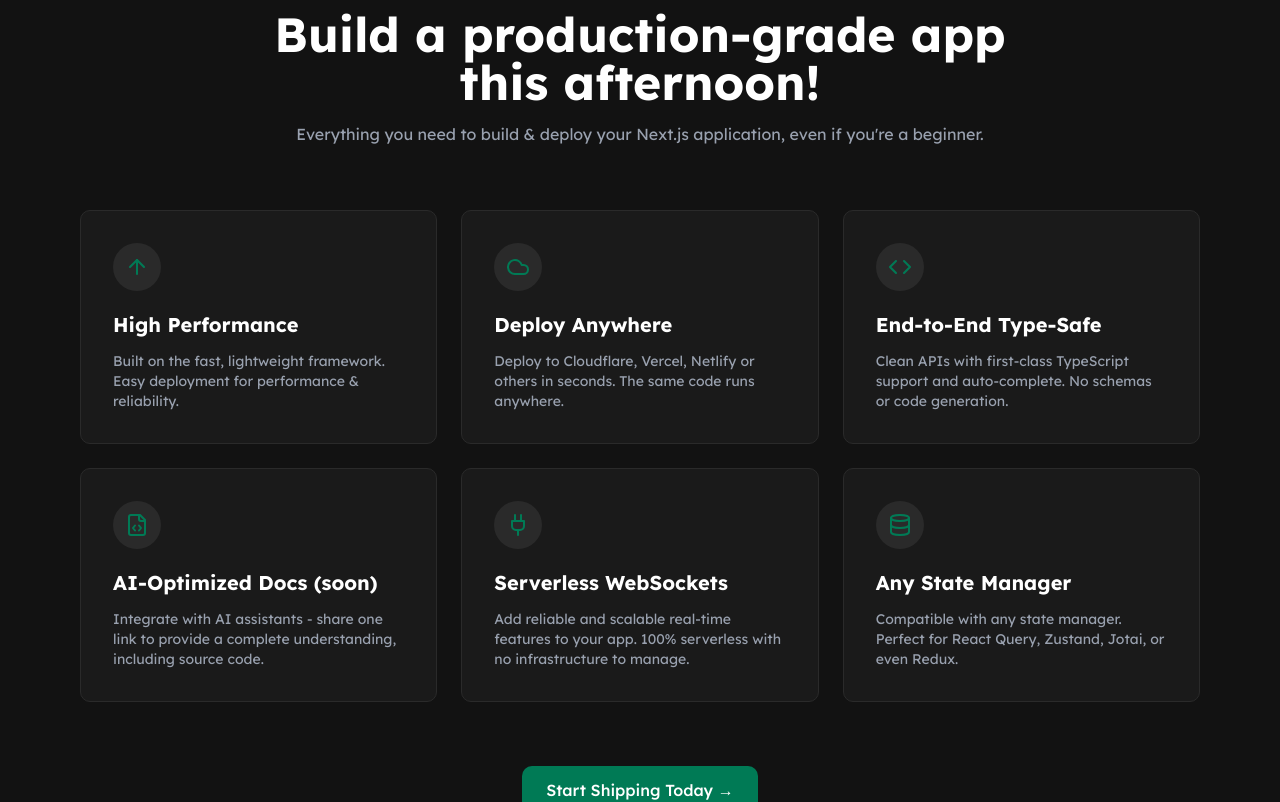
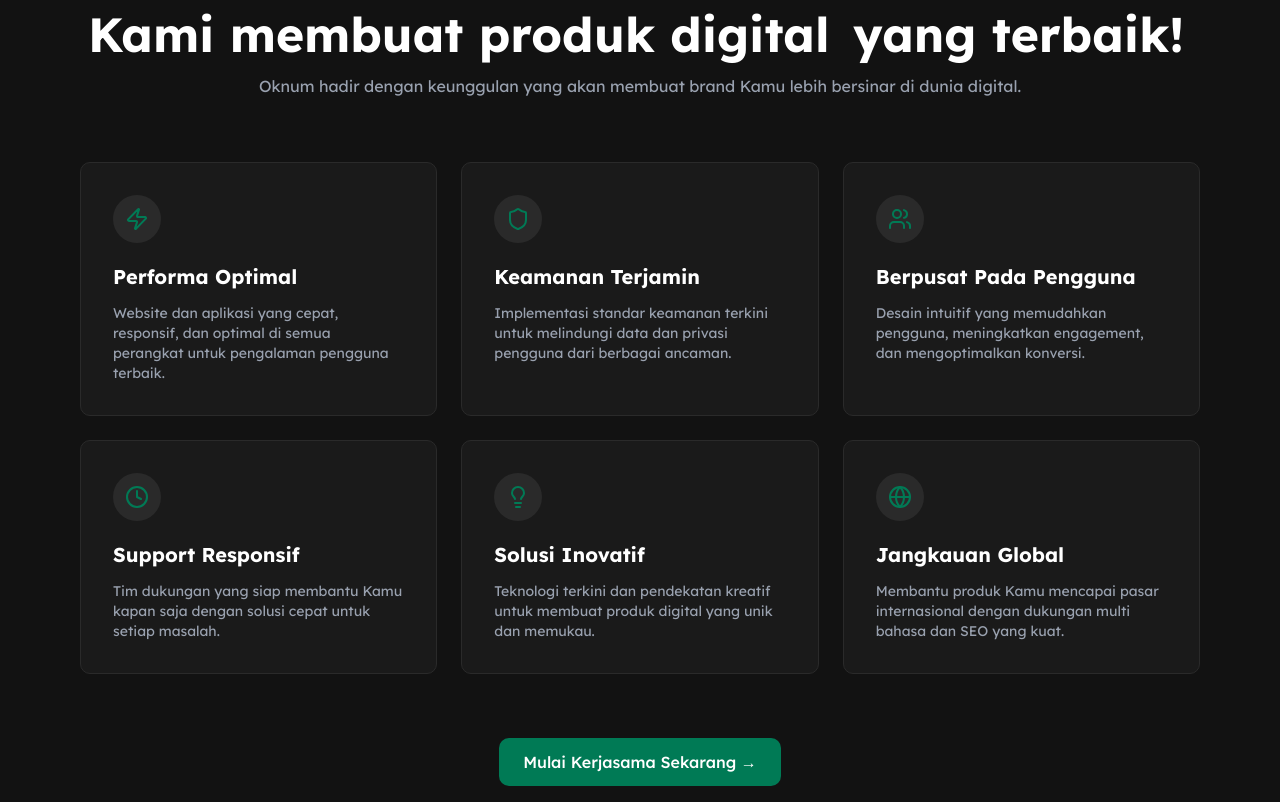
Before and after one commit to gawwe-id/oknum, a Next.js app: page / in a window 1280 px wide. Shown: the part 2580-3382 px from the top of the page. Built offline with nearby package versions, Linux system fonts and the light colour scheme; a web font is replaced by a local one.

Commit message:
update content

```diff
--- a/src/components/features.tsx
+++ b/src/components/features.tsx
@@ -2,7 +2,7 @@
 
 import React from "react";
 import { motion } from "framer-motion";
-import { ArrowUp, Cloud, Code, Database, FileCode, Plug } from "lucide-react";
+import { Zap, Shield, Users, Clock, Lightbulb, Globe } from "lucide-react";
 
 // Animation variants
 const sectionVariants = {
@@ -84,59 +84,59 @@ const Features: React.FC = () => {
         {/* Heading */}
         <motion.div className="text-center mb-16" variants={headingVariants}>
           <h2 className="text-3xl md:text-4xl lg:text-5xl font-bold text-white mb-4">
-            Build a production-grade app{" "}
+            Kami membuat produk digital{" "}
             <span className="relative inline-block">
               <span className="absolute inset-0 transform -skew-x-6 bg-emerald-700 -z-10 rounded-sm" />
               <span className="relative z-0 text-white px-2">
-                this afternoon!
+                yang terbaik!
               </span>
             </span>
           </h2>
           <p className="text-gray-400 max-w-3xl mx-auto">
-            Everything you need to build & deploy your Next.js application, even
-            if you&apos;re a beginner.
+            Oknum hadir dengan keunggulan yang akan membuat brand Kamu lebih
+            bersinar di dunia digital.
           </p>
         </motion.div>
 
         {/* First Row */}
         <div className="grid grid-cols-1 md:grid-cols-3 gap-6 mb-6">
           <FeatureCard
-            title="High Performance"
-            description="Built on the fast, lightweight framework. Easy deployment for performance & reliability."
-            icon={<ArrowUp size={24} />}
+            title="Performa Optimal"
+            description="Website dan aplikasi yang cepat, responsif, dan optimal di semua perangkat untuk pengalaman pengguna terbaik."
+            icon={<Zap size={24} />}
           />
 
           <FeatureCard
-            title="Deploy Anywhere"
-            description="Deploy to Cloudflare, Vercel, Netlify or others in seconds. The same code runs anywhere."
-            icon={<Cloud size={24} />}
+            title="Keamanan Terjamin"
+            description="Implementasi standar keamanan terkini untuk melindungi data dan privasi pengguna dari berbagai ancaman."
+            icon={<Shield size={24} />}
           />
 
           <FeatureCard
-            title="End-to-End Type-Safe"
-            description="Clean APIs with first-class TypeScript support and auto-complete. No schemas or code generation."
-            icon={<Code size={24} />}
+            title="Berpusat Pada Pengguna"
+            description="Desain intuitif yang memudahkan pengguna, meningkatkan engagement, dan mengoptimalkan konversi."
+            icon={<Users size={24} />}
           />
         </div>
 
         {/* Second Row */}
         <div className="grid grid-cols-1 md:grid-cols-3 gap-6">
           <FeatureCard
-            title="AI-Optimized Docs (soon)"
-            description="Integrate with AI assistants - share one link to provide a complete understanding, including source code."
-            icon={<FileCode size={24} />}
+            title="Support Responsif"
+            description="Tim dukungan yang siap membantu Kamu kapan saja dengan solusi cepat untuk setiap masalah."
+            icon={<Clock size={24} />}
           />
 
           <FeatureCard
-            title="Serverless WebSockets"
-            description="Add reliable and scalable real-time features to your app. 100% serverless with no infrastructure to manage."
-            icon={<Plug size={24} />}
+            title="Solusi Inovatif"
+            description="Teknologi terkini dan pendekatan kreatif untuk membuat produk digital yang unik dan memukau."
+            icon={<Lightbulb size={24} />}
           />
 
           <FeatureCard
-            title="Any State Manager"
-            description="Compatible with any state manager. Perfect for React Query, Zustand, Jotai, or even Redux."
-            icon={<Database size={24} />}
+            title="Jangkauan Global"
+            description="Membantu produk Kamu mencapai pasar internasional dengan dukungan multi bahasa dan SEO yang kuat."
+            icon={<Globe size={24} />}
           />
         </div>
 
@@ -147,7 +147,7 @@ const Features: React.FC = () => {
             whileHover={{ scale: 1.05 }}
             whileTap={{ scale: 0.95 }}
           >
-            Start Shipping Today →
+            Mulai Kerjasama Sekarang →
           </motion.button>
         </motion.div>
       </motion.div>
```
